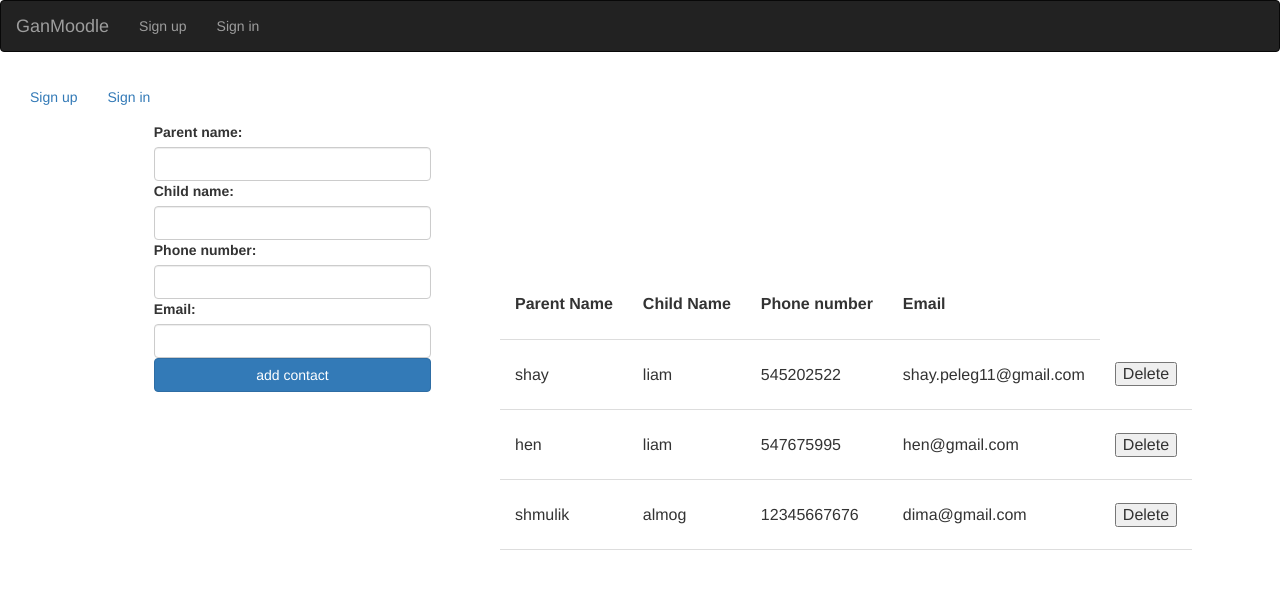
After one commit to peleg11/GanMoodle, a Django app: page /users/contact/ in a window 1280 px wide. The commit adds this page. Shown: the top 589 px of the page. Run offline with Django 3.2, Linux system fonts and the light colour scheme; data comes from the database, SQL or seed files in the repository; both versions use the stored data as it was after the commit; some libraries are stand-ins or nearby versions.

Commit message:
BSPM2021T20-17 contact info page,witout delete function

```diff
--- /dev/null
+++ b/templates/contact.html
@@ -0,0 +1,144 @@
+{% load widget_tweaks %}
+<link rel="stylesheet" href="https://maxcdn.bootstrapcdn.com/bootstrap/3.3.7/css/bootstrap.min.css" integrity="sha384-BVYiiSIFeK1dGmJRAkycuHAHRg32OmUcww7on3RYdg4Va+PmSTsz/K68vbdEjh4u" crossorigin="anonymous">
+
+<nav class="navbar navbar-inverse">
+  <div class="container-fluid">
+<!-- Brand and toggle get grouped for better mobile display -->
+<div class="navbar-header">
+  <button type="button" class="navbar-toggle collapsed" data-toggle="collapse" data-target="#bs-example-navbar-collapse-1" aria-expanded="false">
+    <span class="sr-only">Toggle navigation</span>
+    <span class="icon-bar"></span>
+    <span class="icon-bar"></span>
+    <span class="icon-bar"></span>
+  </button>
+  <a class="navbar-brand" href="{% url 'homepage' %}">GanMoodle</a>
+</div>
+
+<!-- Collect the nav links, forms, and other content for toggling -->
+<div class="collapse navbar-collapse" id="bs-example-navbar-collapse-1">
+  <ul class="nav navbar-nav">
+    {% if user.is_authenticated %}
+      <li class="nav-item">
+        <a class="nav-link" href="{% url 'logout' %}">Logout</a>
+      </li>
+      <li class="nav-item">
+        <a class="btn btn-outline-primary" href="{% url 'profile' %}">{{user.username|title}}</a>
+      </li>
+    {% else %}
+    <li><a href="{% url 'register' %}">Sign up </a></li>
+    <li ><a  href="{% url 'login' %}">Sign in</a></li>
+    {% endif %}
+
+
+
+
+  </ul>
+
+
+  </div><!-- /.navbar-collapse -->
+</div><!-- /.container-fluid -->
+
+</nav>
+
+
+<div class="collapse navbar-collapse" id="bs-example-navbar-collapse-1">
+  <ul class="nav navbar-nav">
+    {% if user.is_authenticated %}
+      <li class="nav-item">
+        <a class="nav-link" href="{% url 'logout' %}">Logout</a>
+      </li>
+      <li class="nav-item">
+        <a class="btn btn-outline-primary" href="{% url 'profile' %}">{{user.username|title}}</a>
+      </li>
+    {% else %}
+    <li><a href="{% url 'register' %}">Sign up </a></li>
+    <li ><a  href="{% url 'login' %}">Sign in</a></li>
+    {% endif %}
+
+  </ul>
+
+
+  </div><!-- /.navbar-collapse -->
+</div><!-- /.container-fluid -->
+
+</nav>
+<div class="flex_c">
+
+            <section>
+                <div class="container">
+                  <div class="row">
+                    <div class="col-md-6 mx-auto">
+                      <div class="card">
+                        <div class="card-header text-black">
+
+                        </div>
+                        <div class="card-body">
+                            <form class="form" action="{% url 'contact' %}" method="POST" enctype="multipart/form-data">
+                              {% csrf_token %}
+                                 {% for field in form.visible_fields %}
+                                   <div class="form-group">
+                                       {{ field.label_tag }}
+                                          {% render_field field class="form-control" %}
+                                            {% for error in field.errors %}
+                                              <!-- <span style="color:red">{{ error }}</span> -->
+                                            {% endfor %}
+                                 {% endfor %}
+                                     <input type="submit" value="add contact" class="btn btn-block btn-primary">
+                                   </div>
+                            </form>
+
+                         </div>
+                            </div>
+
+                        </div>
+                      </div>
+                    </div>
+
+              </section>
+
+              <table>
+                <tr>
+                  <th>Parent Name</th>
+                  <th>Child Name</th>
+                  <th>Phone number</th>
+                  <th>Email</th>
+                </tr>
+                {% for contact in data %}
+                <tr>
+                  <td>{{ contact.parent_name }}</td>
+                  <td>{{ contact.child_name }}</td>
+                  <td>{{ contact.phone_number }}</td>
+                  <td>{{ contact.email }}</td>
+                  <td><input type="submit" name="delete_button" value="Delete"></td>
+                </tr>
+                {% endfor %}
+              </table>
+
+      </div>
+
+              <style media="screen">
+                .form{
+                  width: 50%;
+                  margin: 0 auto;
+                }
+                table,th,tr,td{
+                  /* border: 1px solid black; */
+                  text-align: center;
+
+                }
+
+                th,td{
+                  height: 70px;
+                  padding: 15px;
+                  text-align: left;
+                  border-bottom: 1px solid #ddd;
+                }
+                table{
+                  position:absolute;
+                  bottom: 250px;
+                  left:500;
+                }
+                .flex_c {
+                  display:flex;
+
+                }
--- a/templates/homepage.html
+++ b/templates/homepage.html
@@ -56,7 +56,11 @@
        <p></p>
 
     </div>
-
+<style >
+  .jumbotron{
+    text-align: center;
+  }
+</style>
 
   <!-- <form>
       <div class="form-group">
--- a/templates/profile.html
+++ b/templates/profile.html
@@ -81,8 +81,11 @@
           {% if user.is_manager %}
 
           <p>Add parent <a href="{% url 'parent_register' %}">edit button</a> below.</p>
+
+
             {% endif %}
 
+            <p>contact information <a href="{% url 'contact' %}">contact</a></p>
 
 
 
--- a/users/admin.py
+++ b/users/admin.py
@@ -1,7 +1,8 @@
 from django.contrib import admin
 
-from .models import  User, Manager, Parent
+from .models import  User, Manager, Parent,contact_model
 
 admin.site.register(User)
 admin.site.register(Manager)
 admin.site.register(Parent)
+admin.site.register(contact_model)
--- a/users/forms.py
+++ b/users/forms.py
@@ -2,7 +2,8 @@ from django import forms
 from django.contrib.auth.models import User
 from django.contrib.auth.forms import UserCreationForm,UserChangeForm
 from django.db import transaction
-from .models import User,Manager,Parent
+from .models import User,Manager,Parent,contact_model
+from django.forms import ModelForm
 
 class ManagerForm(UserCreationForm):
     first_name=forms.CharField(required=True)
@@ -75,3 +76,8 @@ class EditProfileForm(UserChangeForm ):
         model = User
         fields = ('first_name','last_name', 'phone_number','profile_pic')
         #exclude = ('user',)
+
+class contactForm(ModelForm):
+    class Meta:
+        model = contact_model
+        fields = ('parent_name','child_name','phone_number','email')
--- a/users/models.py
+++ b/users/models.py
@@ -20,3 +20,9 @@ class Manager(models.Model):
 class Parent(models.Model):
     user = models.OneToOneField(User, on_delete = models.CASCADE, primary_key = True)
     child_id = models.CharField(max_length=9)
+
+class contact_model(models.Model):
+    parent_name = models.CharField(max_length=100,blank=False)
+    child_name = models.CharField(max_length=100,blank=False)
+    phone_number = models.IntegerField(blank=True,null=True)
+    email = models.EmailField()
--- a/users/urls.py
+++ b/users/urls.py
@@ -10,8 +10,9 @@ urlpatterns=[
      path('edit_profile/',views.edit_profile, name='edit_profile'),
      path('manager_register/',views.manager_register, name='manager_register'),
      path('login/',views.login_view, name='login'),
-     path('/profile/',views.profile, name='profile'),
+     path('profile/',views.profile, name='profile'),
      path('logout/',views.logout_view, name='logout'),
+     path('contact/',views.contact_info_view, name='contact'),
 
 
 ] +static (settings.MEDIA_URL,document_root=settings.MEDIA_ROOT)
--- a/users/views.py
+++ b/users/views.py
@@ -2,9 +2,9 @@ from django.contrib.auth import login, logout,authenticate
 from django.shortcuts import redirect, render
 from django.contrib import messages
 from django.views.generic import CreateView
-from .forms import ManagerForm, ParentForm,EditProfileForm
+from .forms import ManagerForm, ParentForm,EditProfileForm,contactForm
 from django.contrib.auth.forms import AuthenticationForm
-from .models import User
+from .models import User,contact_model
 
 # Create your views here.
 def index (request):
@@ -94,3 +94,14 @@ def login_view(request):
 def logout_view(request):
     logout(request)
     return redirect('/')
+
+def contact_info_view(request):
+        data = contact_model.objects.all()
+        if request.method == 'POST':
+            form = contactForm(request.POST)
+            if form.is_valid():
+                form.save()
+                return redirect('contact')
+        else :
+            form=contactForm(request.POST)
+        return render(request,'contact.html',{'form':form,'data':data})
```
Also changed, not shown: db.sqlite3, users/migrations/0005_contact_model.py (added), users/migrations/0006_auto_20210429_2100.py (added), users/migrations/0007_auto_20210429_2116.py (added).
